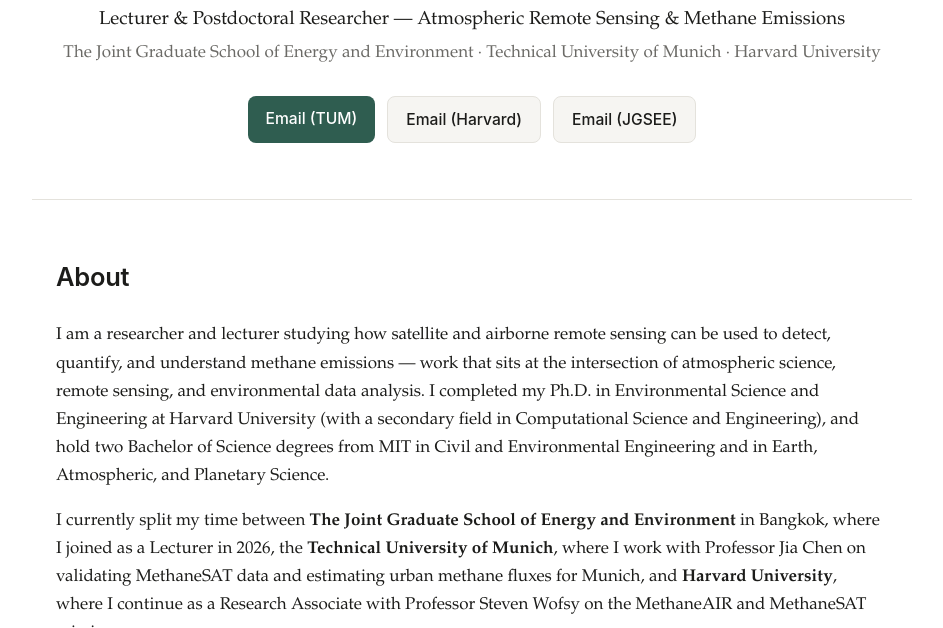
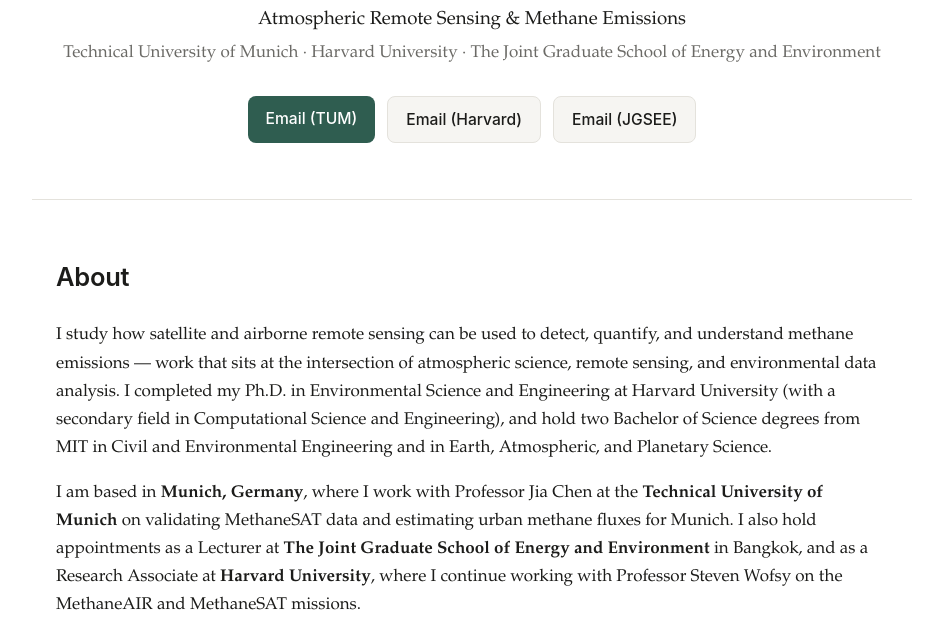
Before and after one commit to ju21u/personal, a plain HTML site: page index.html in a window 1280 px wide. Shown: the part 314-942 px from the top of the page, without its empty margins (168-1111 px from the left). Drawn offline with Linux system fonts and the light colour scheme.

Commit message:
Update bio wording and affiliation ordering
Simplify hero subtitle, note Munich base instead of split time,
soften postdoc terminology except for the Harvard 2024-2025 role,
and lead with TUM as primary affiliation throughout.

```diff
--- a/index.html
+++ b/index.html
@@ -4,7 +4,7 @@
 <meta charset="UTF-8">
 <meta name="viewport" content="width=device-width, initial-scale=1.0">
 <title>Apisada Chulakadabba</title>
-<meta name="description" content="Apisada 'Ju' Chulakadabba — Postdoctoral Researcher working on satellite and airborne remote sensing of methane emissions.">
+<meta name="description" content="Apisada 'Ju' Chulakadabba — Researcher working on satellite and airborne remote sensing of methane emissions.">
 <link rel="stylesheet" href="styles.css">
 </head>
 <body>
@@ -29,8 +29,8 @@
   <section id="home" class="hero container">
     <div class="hero-avatar" aria-hidden="true">AC</div>
     <h1>Apisada &ldquo;Ju&rdquo; Chulakadabba</h1>
-    <p class="hero-title">Lecturer &amp; Postdoctoral Researcher &mdash; Atmospheric Remote Sensing &amp; Methane Emissions</p>
-    <p class="hero-affil">The Joint Graduate School of Energy and Environment &middot; Technical University of Munich &middot; Harvard University</p>
+    <p class="hero-title">Atmospheric Remote Sensing &amp; Methane Emissions</p>
+    <p class="hero-affil">Technical University of Munich &middot; Harvard University &middot; The Joint Graduate School of Energy and Environment</p>
     <div class="hero-links">
       <a href="mailto:a.chulakadabba@tum.de" class="btn btn-primary">Email (TUM)</a>
       <a href="mailto:achulakadabba@seas.harvard.edu" class="btn btn-secondary">Email (Harvard)</a>
@@ -41,7 +41,7 @@
   <section id="about" class="section container">
     <h2>About</h2>
     <p>
-      I am a researcher and lecturer studying how satellite and airborne remote sensing can be used to detect,
+      I study how satellite and airborne remote sensing can be used to detect,
       quantify, and understand methane emissions &mdash; work that sits at the intersection of atmospheric science,
       remote sensing, and environmental data analysis. I completed my Ph.D. in Environmental Science and Engineering
       at Harvard University (with a secondary field in Computational Science and Engineering), and hold two
@@ -49,11 +49,11 @@
       Planetary Science.
     </p>
     <p>
-      I currently split my time between <strong>The Joint Graduate School of Energy and Environment</strong> in
-      Bangkok, where I joined as a Lecturer in 2026, the <strong>Technical University of Munich</strong>, where I
-      work with Professor Jia Chen on validating MethaneSAT data and estimating urban methane fluxes for Munich,
-      and <strong>Harvard University</strong>, where I continue as a Research Associate with Professor Steven
-      Wofsy on the MethaneAIR and MethaneSAT missions.
+      I am based in <strong>Munich, Germany</strong>, where I work with Professor Jia Chen at the
+      <strong>Technical University of Munich</strong> on validating MethaneSAT data and estimating urban methane
+      fluxes for Munich. I also hold appointments as a Lecturer at <strong>The Joint Graduate School of Energy and
+      Environment</strong> in Bangkok, and as a Research Associate at <strong>Harvard University</strong>, where I
+      continue working with Professor Steven Wofsy on the MethaneAIR and MethaneSAT missions.
     </p>
 
     <div class="timeline">
@@ -90,7 +90,7 @@
         </li>
         <li>
           <span class="timeline-date">2024&ndash;Present</span>
-          <div><strong>Postdoctoral Researcher</strong><div class="muted">Technical University of Munich</div></div>
+          <div><strong>Researcher</strong><div class="muted">Technical University of Munich</div></div>
         </li>
         <li>
           <span class="timeline-date">2025&ndash;Present</span>
@@ -182,11 +182,6 @@
     <h2>Contact</h2>
     <div class="contact-grid">
       <div class="contact-card">
-        <h3>The Joint Graduate School of Energy and Environment</h3>
-        <p>Bangkok, Thailand</p>
-        <a href="mailto:apisada.chul@kmutt.ac.th">apisada.chul@kmutt.ac.th</a>
-      </div>
-      <div class="contact-card">
         <h3>Technical University of Munich</h3>
         <p>Munich, Germany</p>
         <a href="mailto:a.chulakadabba@tum.de">a.chulakadabba@tum.de</a>
@@ -195,6 +190,11 @@
         <h3>Harvard University</h3>
         <p>Cambridge, MA, USA</p>
         <a href="mailto:achulakadabba@seas.harvard.edu">achulakadabba@seas.harvard.edu</a>
+      </div>
+      <div class="contact-card">
+        <h3>The Joint Graduate School of Energy and Environment</h3>
+        <p>Bangkok, Thailand</p>
+        <a href="mailto:apisada.chul@kmutt.ac.th">apisada.chul@kmutt.ac.th</a>
       </div>
     </div>
   </section>
```
